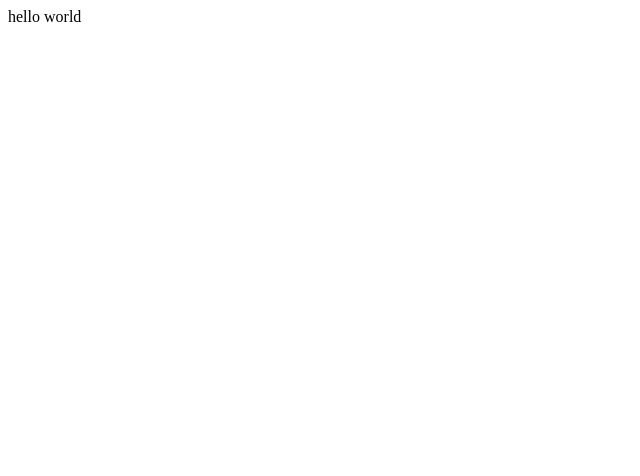
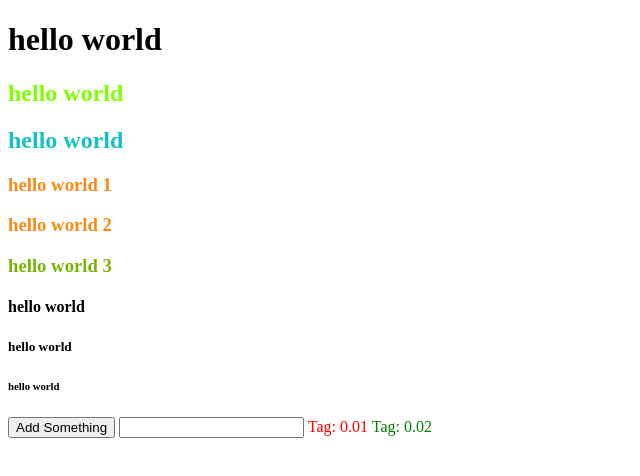
Before and after one commit to topcoderguan/topcoderguan.github.io, a plain HTML site: page index.html in a window 1280 px wide. Shown: the whole page, without its empty margins (0-640 px from the left). Drawn offline with Linux system fonts and the light colour scheme.

Commit message:
first commit
update index and create css

```diff
--- a/index.html
+++ b/index.html
@@ -2,8 +2,23 @@
 <html>
     <head>
         <title>Demo 1</title>
+        <link rel="stylesheet" href="style.css">
     </head>
     <body>
-        hello world
+        <h1>hello world</h1>
+        <h2>hello world</h2>
+        <h2 id="second_h2">hello world</h2>
+        <h3 class="group1">hello world 1</h3>
+        <h3 class="group1">hello world 2</h3>
+        <h3 class="group2">hello world 3</h3>
+
+        <h4>hello world</h4>
+        <h5>hello world</h5>
+        <h6>hello world</h6>
+
+        <button> Add Something</button>
+        <input type="text">
+        <span>Tag: 0.01</span>
+        <haha>Tag: 0.02</haha>
     </body>
 </html>
--- /dev/null
+++ b/style.css
@@ -0,0 +1,23 @@
+span {
+    color: red
+}
+
+haha {
+    color: green
+}
+
+h2 {
+    color:chartreuse
+}
+
+#second_h2 {
+    color:#13c2c2
+}
+
+.group1 {
+    color: #fa8c16
+}
+
+.group2 {
+    color: #7cb305
+}
```
